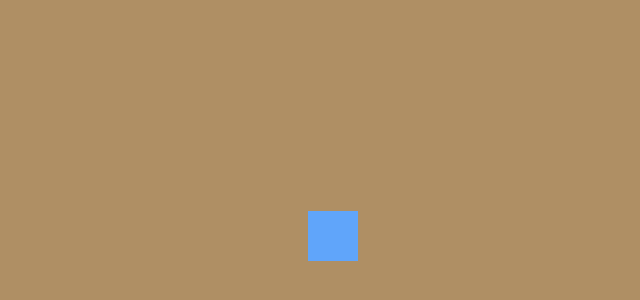
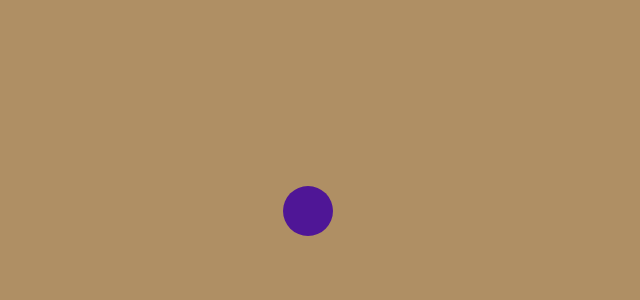
Before and after one commit to feliperost/mmo-visual-short, a Next.js app: page /void in a window 1280 px wide. Shown: the part 164-464 px from the top of the page, without its empty margins (307-947 px from the left). Built offline with nearby package versions, Linux system fonts and the light colour scheme.

Commit message:
follow the mouse effect on void page

```diff
--- a/app/globals.css
+++ b/app/globals.css
@@ -134,3 +134,15 @@ a, button {
   box-shadow: 1px 1px 5px 0px rgba(0, 0, 0, 0.3);
   box-shadow: inset 1px 1px 2px 0px rgba(0, 0, 0, 0.5)
 }
+
+/* this effect on the void page makes it look like the ball is chasing the mouse \/ */
+.cursor-void {
+  cursor: none;
+  position: absolute;
+  width: 20px;
+  height: 20px;
+  mix-blend-mode: difference;
+  border-radius: 50%;
+  transform: translate(-50%, -50%);
+  transition: 500ms ease-out;
+}
--- a/app/void/page.tsx
+++ b/app/void/page.tsx
@@ -21,7 +21,7 @@ export default function Void() {
 
   return (
     <div
-      className="animate-gradient mx-auto transition-all duration-100"
+      className="cursor-void animate-gradient mx-auto transition-all duration-100"
       style={{
         width: `${size}px`,
         height: `${size}px`,
```
